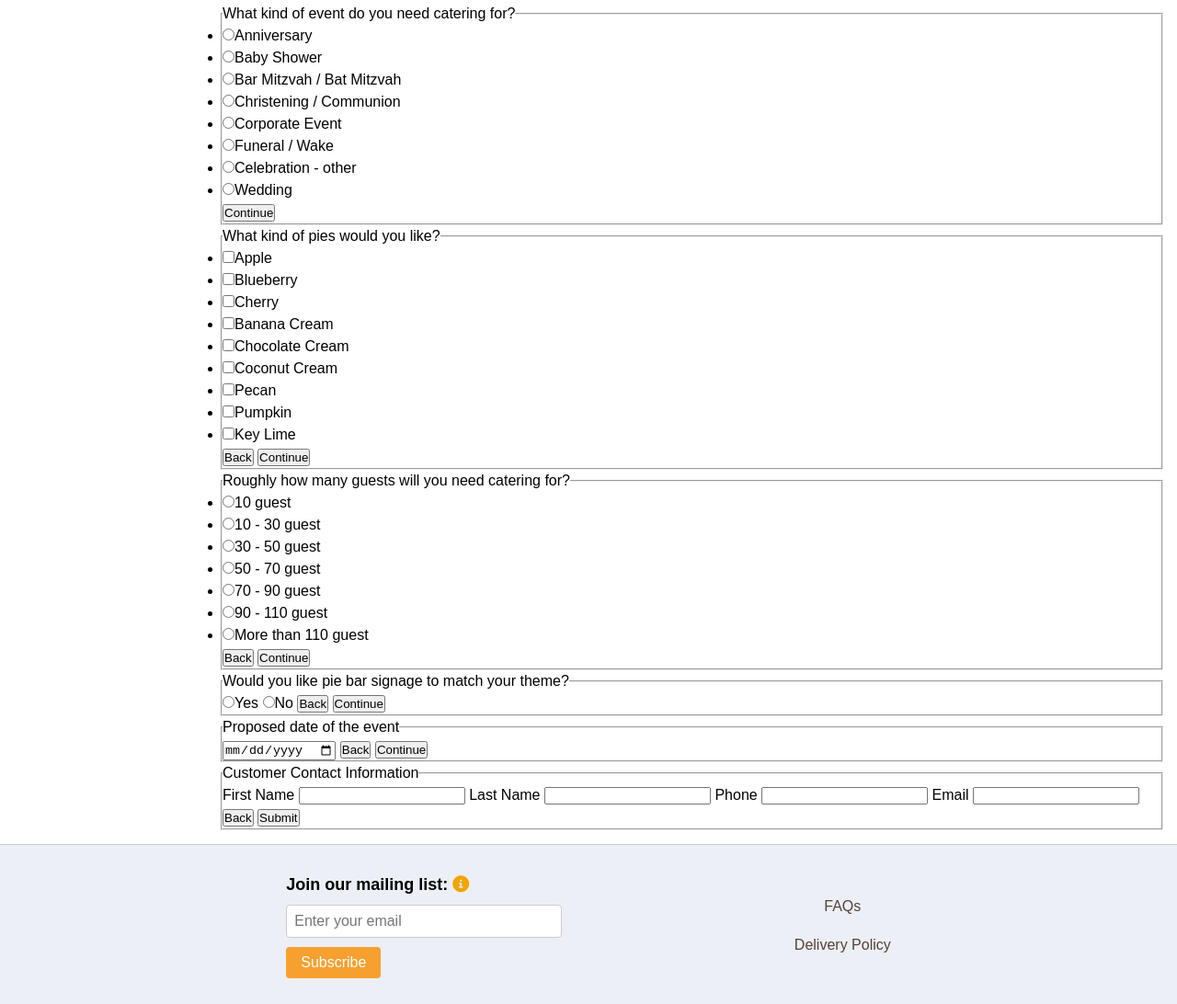
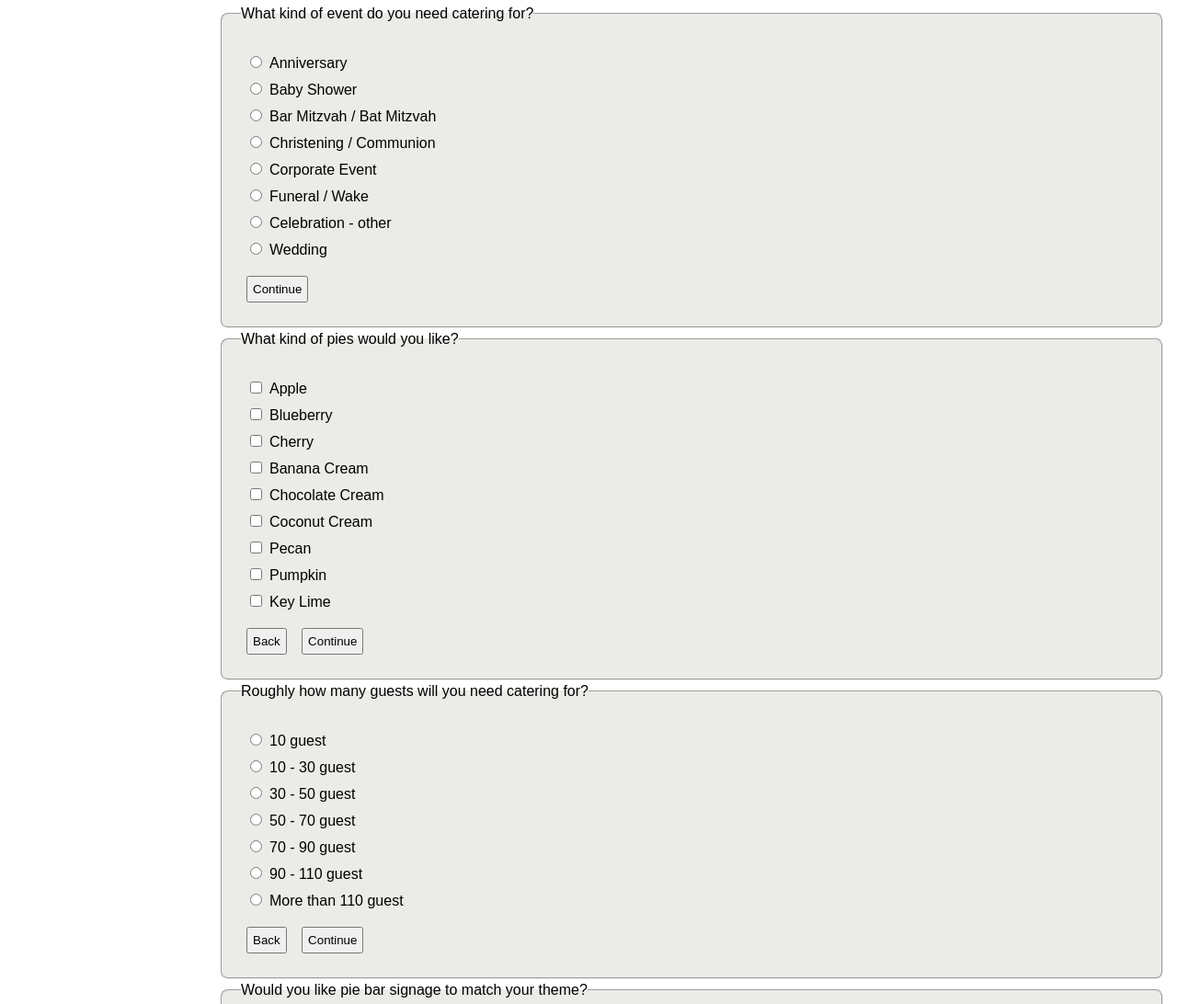
Before and after one commit to Mario-Barrera/Yummy-Pies, a website: page public/catering.html in a window 1280 px wide. Shown: the part 1365-2457 px from the top of the page at 92% size. Drawn offline with Linux system fonts and the light colour scheme.

Commit message:
Updated multi-step form

```diff
--- a/public/catering.html
+++ b/public/catering.html
@@ -169,7 +169,7 @@
                             <legend>Would you like pie bar signage to match your theme?</legend>
                             <input type="radio" id="signage-yes" name="signage-idea" value="Yes" required><label for="signage-yes">Yes</label>
                             <input type="radio" id="signage-no" name="signage-idea" value="No"><label for="signage-no">No</label>
-                            <button type="button" onclick="goToStep('step3')">Back</button>
+                            <button type="button" class="back-btn" onclick="goToStep('step3')">Back</button>
                             <button type="button" onclick="validateStep4()">Continue</button>
                         </fieldset>
 
--- a/public/css/style-catering.css
+++ b/public/css/style-catering.css
@@ -169,6 +169,58 @@ html, body {
     width: 60.5rem;
 }
 
+/* ------ MULTI STEP FORM SECTION ------ */
+.event-section {
+    background-color: #ebebe7;
+    padding: 20px;
+    border-radius: 8px;
+}
+
+.event-section ul li {
+  margin: 5px;
+}
+
+.event-section ul {
+  list-style-type: none;
+  padding: 5px;
+}
+
+input[type="radio"] {
+  margin-right: 8px;
+}
+
+input[type="checkbox"] {
+  margin-right: 8px;
+}
+
+button[type="button"],
+input[type="submit"] {
+  padding: 5px;
+  margin: 6px;
+}
+
+#event-date {
+  margin-right: 30px;
+}
+
+#signage-no {
+  margin-left: 30px;
+}
+
+input[type="text"],
+input[type="tel"],
+input[type="email"] {
+    display: block;
+    width: 100%;
+    max-width: 300px;   /* limits the input width */
+    margin-bottom: 15px;
+    font-size: 16px;
+}
+
+button.back-btn {
+  margin-left: 30px;
+}
+
 /* ------ FOOTER ------  */
 .footer {
   width: 100%;
```
